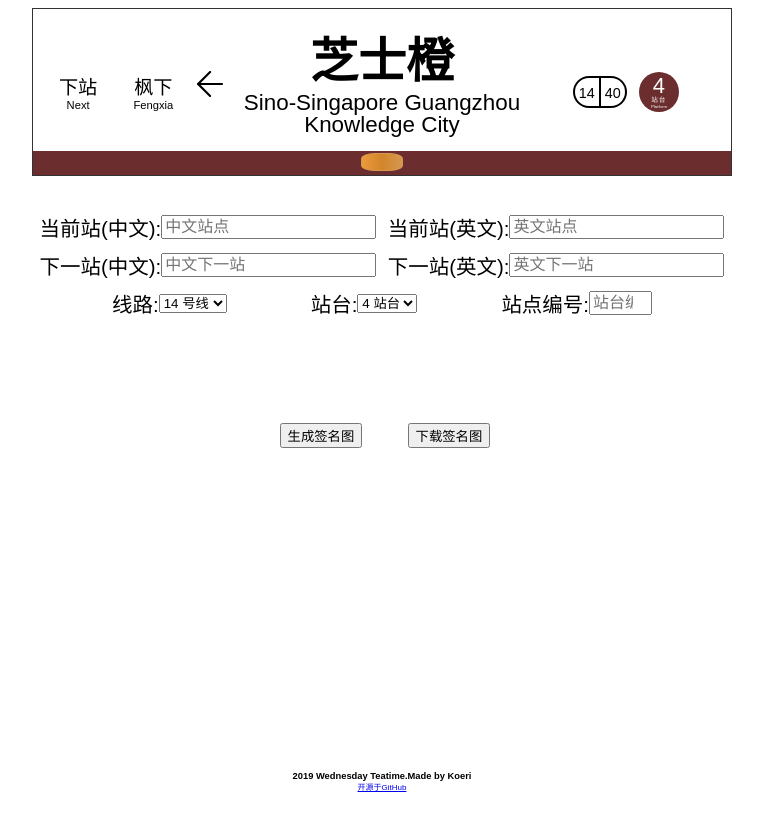
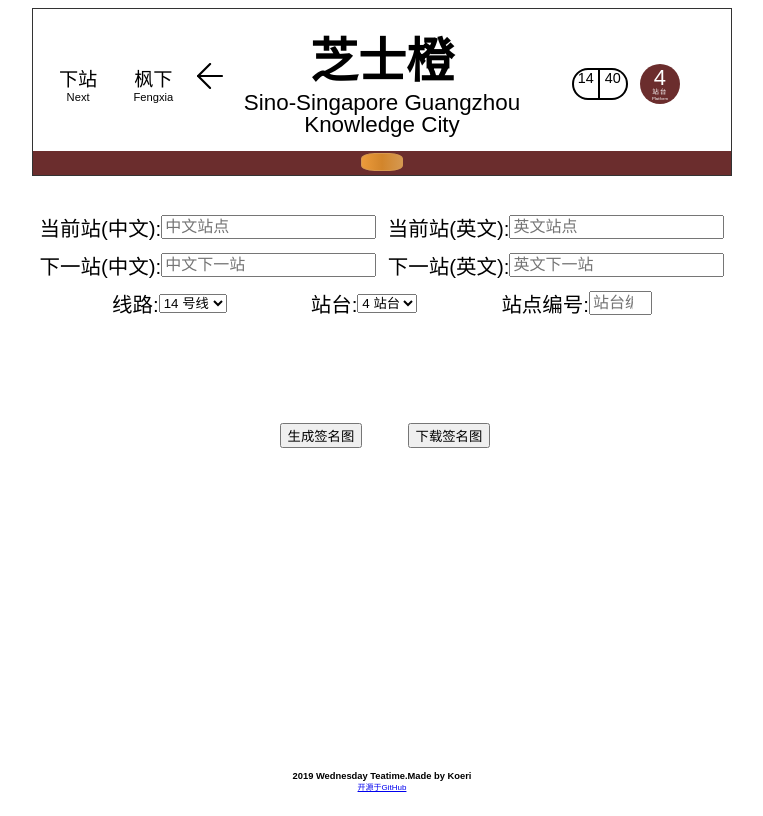
Before and after one commit to iMisty/Metro-Simulator, a Vue app: page / in a window 1280 px wide. Shown: the whole page, without its empty margins (258-1021 px from the left). Built offline with nearby package versions, Linux system fonts and the light colour scheme.

Commit message:
Upgrade UI
更新对药丸部分颜色对应以及组件位置调整

```diff
--- a/src/assets/less/left.less
+++ b/src/assets/less/left.less
@@ -1,5 +1,6 @@
 .left{
   position: relative;
+  top: -1rem;
   .sec-text{
     padding: 4px;
     h2{
--- a/src/assets/less/line.less
+++ b/src/assets/less/line.less
@@ -1,156 +1,224 @@
-.line1{
+.line1 {
   background-color: #e9ce52;
-  &::after{
+  border-color    : #e9ce52;
+
+  &::after {
     background-color: #e9ce52;
   }
 }
-.line2{
+
+.line2 {
   background-color: #00669e;
-  &::after{
+  border-color    : #00669e;
+
+  &::after {
     background-color: #00669e;
   }
 }
-.line3{
+
+.line3 {
   background-color: #d59850;
-  &::after{
+  border-color    : #d59850;
+
+  &::after {
     background-color: #d59850;
   }
 }
-.line4{
+
+.line4 {
   background-color: #368448;
-  &::after{
+  border-color    : #368448;
+
+  &::after {
     background-color: #368448;
   }
 }
-.line5{
+
+.line5 {
   background-color: #a60345;
-  &::after{
+  border-color    : #a60345;
+
+  &::after {
     background-color: #a60345;
   }
 }
-.line5{
-  background-color: #a60345;
-  &::after{
-    background-color: #a60345;
-  }
-}
-.line6{
+
+.line6 {
   background-color: #672658;
-  &::after{
+  border-color    : #672658;
+
+  &::after {
     background-color: #672658;
   }
 }
-.line7{
+
+.line7 {
   background-color: #a7d32d;
-  &::after{
+  border-color    : #a7d32d;
+
+  &::after {
     background-color: #a7d32d;
   }
 }
-.line8{
+
+.line8 {
   background-color: #008a93;
-  &::after{
+  border-color    : #008a93;
+
+  &::after {
     background-color: #008a93;
   }
 }
-.line9{
+
+.line9 {
   background-color: #93cd9d;
-  &::after{
+  border-color    : #93cd9d;
+
+  &::after {
     background-color: #93cd9d;
   }
 }
-.line10{
+
+.line10 {
   background-color: #798fb4;
-  &::after{
+  border-color    : #798fb4;
+
+  &::after {
     background-color: #798fb4;
   }
 }
-.line11{
+
+.line11 {
   background-color: #41166d;
-  &::after{
+  border-color    : #41166d;
+
+  &::after {
     background-color: #41166d;
   }
 }
-.line12{
+
+.line12 {
   background-color: #596027;
-  &::after{
+  border-color    : #596027;
+
+  &::after {
     background-color: #596027;
   }
 }
-.line13{
+
+.line13 {
   background-color: #86871e;
-  &::after{
+  border-color    : #86871e;
+
+  &::after {
     background-color: #86871e;
   }
 }
-.line14{
+
+.line14 {
   background-color: #6b2d2d;
-  &::after{
+  border-color    : #6b2d2d;
+
+  &::after {
     background-color: #6b2d2d;
   }
 }
-.line15{
+
+.line15 {
   background-color: #a18776;
-  &::after{
+  border-color    : #a18776;
+
+  &::after {
     background-color: #a18776;
   }
 }
-.line16{
+
+.line16 {
   background-color: #996f43;
-  &::after{
+  border-color    : #996f43;
+
+  &::after {
     background-color: #996f43;
   }
 }
-.line17{
+
+.line17 {
   background-color: #8683d2;
-  &::after{
+  border-color    : #8683d2;
+
+  &::after {
     background-color: #8683d2;
   }
 }
-.line18{
+
+.line18 {
   background-color: #c089c5;
-  &::after{
+  border-color    : #c089c5;
+
+  &::after {
     background-color: #c089c5;
   }
 }
-.line19{
+
+.line19 {
   background-color: #9d37b6;
-  &::after{
+  border-color    : #9d37b6;
+
+  &::after {
     background-color: #9d37b6;
   }
 }
-.line20{
+
+.line20 {
   background-color: #b20071;
-  &::after{
+  border-color    : #b20071;
+
+  &::after {
     background-color: #b20071;
   }
 }
-.line21{
+
+.line21 {
   background-color: #221d55;
-  &::after{
+  border-color    : #221d55;
+
+  &::after {
     background-color: #221d55;
   }
 }
-.line22{
+
+.line22 {
   background-color: #152648;
-  &::after{
+  border-color    : #152648;
+
+  &::after {
     background-color: #152648;
   }
 }
-.lineGF{
+
+.lineGF {
   background-color: #c4d52a;
-  &::after{
+  border-color    : #c4d52a;
+
+  &::after {
     background-color: #c4d52a;
   }
 }
-.linegfr{
+
+.linegfr {
   background-color: #a597d8;
-  &::after{
+  border-color    : #a597d8;
+
+  &::after {
     background-color: #a597d8;
   }
 }
-.lineAPM{
+
+.lineAPM {
   background-color: #57b8e2;
-  &::after{
+  border-color    : #57b8e2;
+
+  &::after {
     background-color: #57b8e2;
   }
 }
--- a/src/assets/less/right.less
+++ b/src/assets/less/right.less
@@ -1,25 +1,27 @@
 
-
+.right{
+  position: relative;
+  top: -1rem;
+}
 .right-medic{
+  display: inline-flex;
   font-size: 1.8rem;
   .medic-left{
-    display: inline-block;
-    padding: 4px;
     width: 28px;
     height: 32px;
-    line-height: 22px;
     font-weight: 400;
-    border: 2px solid;
+    background: transparent;
+    border-width: 2px;
+    border-style: solid;
     border-radius: 2rem 0 0 2rem;
   }
   .medic-right{
-    display: inline-block;
-    padding: 4px;
-    width: 26px;
+    width: 28px;
     height: 32px;
-    line-height: 22px;
     font-weight: 400;
-    border: 2px solid;
+    background: transparent;
+    border-width: 2px;
+    border-style: solid;
     border-radius: 0 2rem 2rem 0;
     border-left: none;
   }
```
